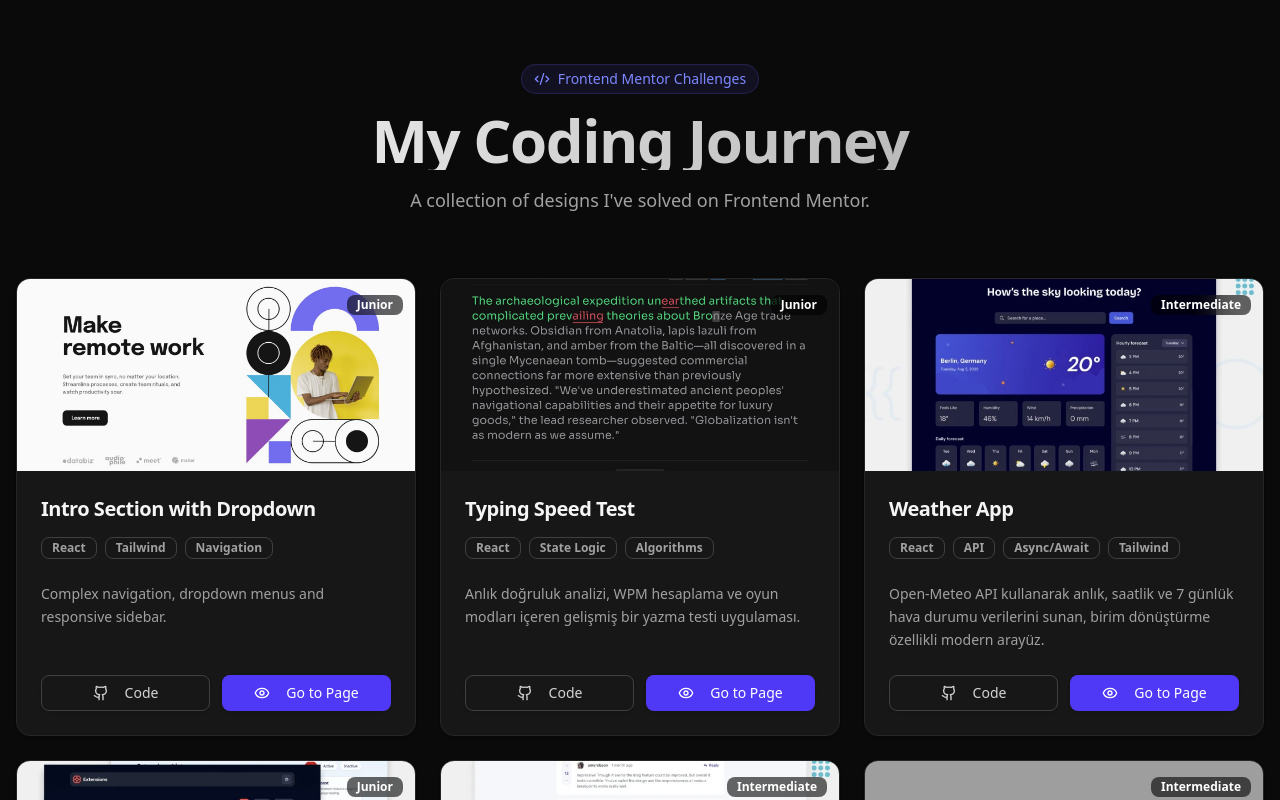
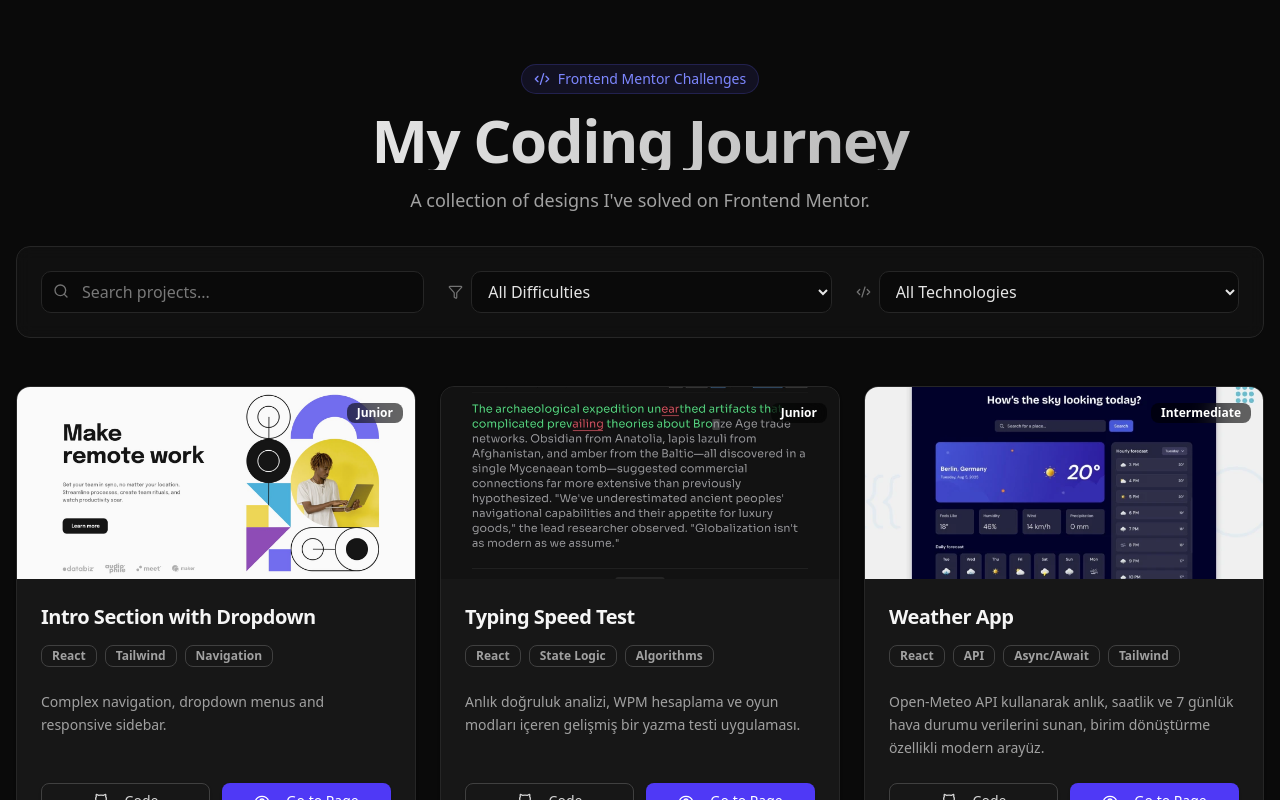
Before and after one commit to EnderKaran/Frontend-Mentor-Project, a React (Vite) app in the folder fm-showcase/: page / in a window 1280 px wide. Shown: the top 800 px of the page. Built offline with nearby package versions, Linux system fonts and the light colour scheme; grey boxes are pictures that could not be loaded.

Commit message:
feat(showcase): add advanced filtering and real-time search system

```diff
--- a/fm-showcase/package.json
+++ b/fm-showcase/package.json
@@ -11,7 +11,8 @@
     "preview": "vite preview",
     "predeploy": "npm run build",
     "deploy": "gh-pages -d dist",
-    "prepare": "husky"
+    "prepare": "husky",
+      "commit": "cz"
   },
   "dependencies": {
     "@radix-ui/react-slot": "^1.2.4",
--- a/fm-showcase/src/components/ProjectCard.tsx
+++ b/fm-showcase/src/components/ProjectCard.tsx
@@ -1,4 +1,5 @@
-import { Github, Eye, Code2 } from "lucide-react";
+import { useState, useMemo } from "react";
+import { Github, Eye, Code2, Search, Filter, X } from "lucide-react";
 import { Link } from "react-router-dom";
 import {
   Card,
@@ -11,7 +12,7 @@ import {
 import { Badge } from "@/components/ui/badge";
 import { Button } from "@/components/ui/button";
 
-//images
+// Görsel importlarını olduğu gibi koruyoruz...
 import introSectionImage from "../challenges/intro-section/intro-section-images/desktop-design.jpg";
 import typingSectionImage from "../challenges/typing-speed-test/typing-test-images/preview.jpg";
 import WeatherSectionImage from "../challenges/weather-app/weather-app-image/preview.webp";
@@ -116,10 +117,37 @@ const projects = [
 ];
 
 function ProjectCard() {
+  const [searchQuery, setSearchQuery] = useState("");
+  const [selectedDifficulty, setSelectedDifficulty] = useState("All");
+  const [selectedTech, setSelectedTech] = useState("All");
+
+  // Dinamik olarak benzersiz teknolojileri topluyoruz
+  const allTechs = useMemo(() => {
+    const techs = new Set<string>();
+    projects.forEach(p => p.tags.forEach(t => techs.add(t)));
+    return ["All", ...Array.from(techs).sort()];
+  }, []);
+
+  // Filtreleme mantığı
+  const filteredProjects = useMemo(() => {
+    return projects.filter((project) => {
+      const matchesSearch = project.title.toLowerCase().includes(searchQuery.toLowerCase());
+      const matchesDifficulty = selectedDifficulty === "All" || project.difficulty === selectedDifficulty;
+      const matchesTech = selectedTech === "All" || project.tags.includes(selectedTech);
+      return matchesSearch && matchesDifficulty && matchesTech;
+    });
+  }, [searchQuery, selectedDifficulty, selectedTech]);
+
+  const resetFilters = () => {
+    setSearchQuery("");
+    setSelectedDifficulty("All");
+    setSelectedTech("All");
+  };
+
   return (
     <div className="min-h-screen font-sans bg-neutral-950 text-neutral-100 selection:bg-indigo-500 selection:text-white">
       {/* HEADER SECTION */}
-      <header className="container px-4 py-16 mx-auto space-y-4 text-center">
+      <header className="container px-4 pt-16 pb-8 mx-auto space-y-4 text-center">
         <div className="inline-flex items-center gap-2 px-3 py-1 mb-4 text-sm font-medium text-indigo-400 border rounded-full bg-indigo-500/10 border-indigo-500/20">
           <Code2 className="w-4 h-4" />
           <span>Frontend Mentor Challenges</span>
@@ -132,13 +160,77 @@ function ProjectCard() {
         </p>
       </header>
 
+      {/* FILTER CONTROL PANEL */}
+      <section className="container px-4 mb-12 mx-auto">
+        <div className="p-6 border rounded-xl bg-neutral-900/50 border-neutral-800 backdrop-blur-sm">
+          <div className="grid grid-cols-1 gap-6 md:grid-cols-3">
+            {/* Search Input */}
+            <div className="relative group">
+              <Search className="absolute w-4 h-4 transition-colors left-3 top-3 text-neutral-500 group-focus-within:text-indigo-400" />
+              <input
+                type="text"
+                placeholder="Search projects..."
+                value={searchQuery}
+                onChange={(e) => setSearchQuery(e.target.value)}
+                className="w-full py-2 pl-10 pr-4 transition-all border rounded-lg outline-none bg-neutral-950 border-neutral-800 focus:border-indigo-500/50 text-neutral-200"
+              />
+            </div>
+
+            {/* Difficulty Filter */}
+            <div className="flex items-center gap-2">
+              <Filter className="w-4 h-4 text-neutral-500" />
+              <select
+                value={selectedDifficulty}
+                onChange={(e) => setSelectedDifficulty(e.target.value)}
+                className="w-full py-2 px-3 transition-all border rounded-lg outline-none bg-neutral-950 border-neutral-800 focus:border-indigo-500/50 text-neutral-200 cursor-pointer"
+              >
+                <option value="All">All Difficulties</option>
+                <option value="Junior">Junior</option>
+                <option value="Intermediate">Intermediate</option>
+                <option value="Advanced">Advanced</option>
+              </select>
+            </div>
+
+            {/* Tech Filter */}
+            <div className="flex items-center gap-2">
+              <Code2 className="w-4 h-4 text-neutral-500" />
+              <select
+                value={selectedTech}
+                onChange={(e) => setSelectedTech(e.target.value)}
+                className="w-full py-2 px-3 transition-all border rounded-lg outline-none bg-neutral-950 border-neutral-800 focus:border-indigo-500/50 text-neutral-200 cursor-pointer"
+              >
+                {allTechs.map(tech => (
+                  <option key={tech} value={tech}>{tech === "All" ? "All Technologies" : tech}</option>
+                ))}
+              </select>
+            </div>
+          </div>
+
+          {/* Active Filter Badges */}
+          {(searchQuery || selectedDifficulty !== "All" || selectedTech !== "All") && (
+            <div className="flex flex-wrap items-center gap-2 mt-4 pt-4 border-t border-neutral-800">
+              <span className="text-xs font-semibold uppercase text-neutral-500">Active Filters:</span>
+              <Button
+                variant="ghost"
+                size="sm"
+                onClick={resetFilters}
+                className="h-7 px-2 text-xs text-indigo-400 hover:text-indigo-300 hover:bg-indigo-500/10"
+              >
+                <X className="w-3 h-3 mr-1" /> Reset All
+              </Button>
+            </div>
+          )}
+        </div>
+      </section>
+
       {/* GRID SECTION */}
       <main className="container px-4 pb-20 mx-auto">
+        {filteredProjects.length > 0 ? (
           <div className="grid grid-cols-1 gap-6 md:grid-cols-2 lg:grid-cols-3">
-          {projects.map((project) => (
+            {filteredProjects.map((project) => (
               <Card
                 key={project.id}
-              className="flex flex-col overflow-hidden transition-all duration-300 bg-neutral-900 border-neutral-800 hover:border-indigo-500/50 hover:shadow-2xl hover:shadow-indigo-500/10 group"
+                className="flex flex-col overflow-hidden transition-all duration-300 bg-neutral-900 border-neutral-800 hover:border-indigo-500/50 hover:shadow-2xl hover:shadow-indigo-500/10 group animate-in fade-in slide-in-from-bottom-4 duration-500"
               >
                 {/* Image Area */}
                 <div className="relative w-full h-48 overflow-hidden bg-neutral-800">
@@ -179,14 +271,12 @@ function ProjectCard() {
                 </CardContent>
 
                 <CardFooter className="grid grid-cols-2 gap-3 pt-0">
-                {/* REPO BUTTON */}
                   <Button asChild variant="outline" className="w-full cursor-pointer border-neutral-700 hover:bg-neutral-800 hover:text-white text-neutral-300">
                     <a href={project.repoLink} target="_blank" rel="noopener noreferrer">
                       <Github className="w-4 h-4 mr-2" /> Code
                     </a>
                   </Button>
 
-                {/* PROJECT BUTTON */}
                   <Button asChild className="w-full text-white bg-indigo-600 border-0 cursor-pointer hover:bg-indigo-700">
                     <Link to={project.internalLink}>
                       <Eye className="w-4 h-4 mr-2" /> Go to Page
@@ -196,6 +286,18 @@ function ProjectCard() {
               </Card>
             ))}
           </div>
+        ) : (
+          <div className="flex flex-col items-center justify-center py-20 text-center">
+            <div className="p-4 mb-4 rounded-full bg-neutral-900 border border-neutral-800">
+              <Search className="w-8 h-8 text-neutral-700" />
+            </div>
+            <h3 className="text-xl font-semibold text-neutral-300">No projects found</h3>
+            <p className="mt-2 text-neutral-500">Try adjusting your filters or search query.</p>
+            <Button variant="link" onClick={resetFilters} className="mt-4 text-indigo-400">
+              Clear all filters
+            </Button>
+          </div>
+        )}
       </main>
 
       {/* FOOTER */}
```
Lines whose indentation alone changed are shown as unchanged.
